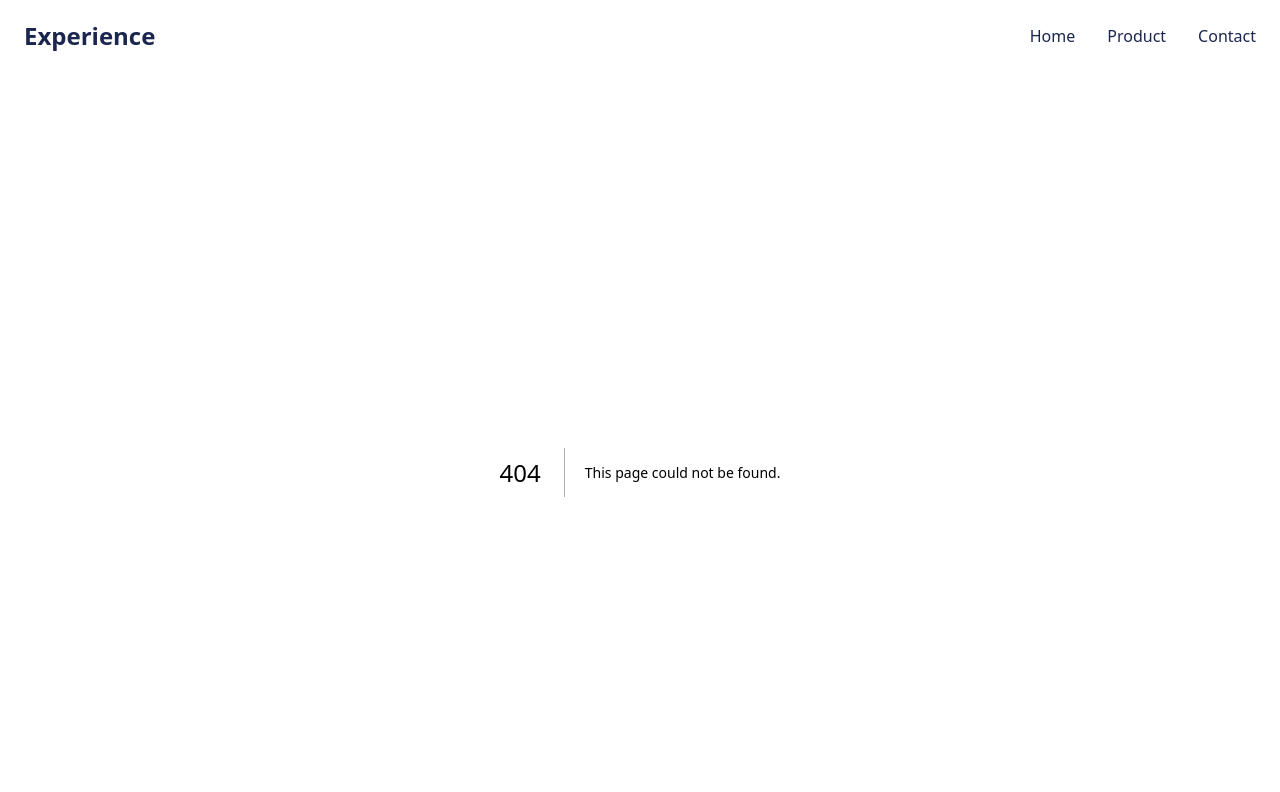
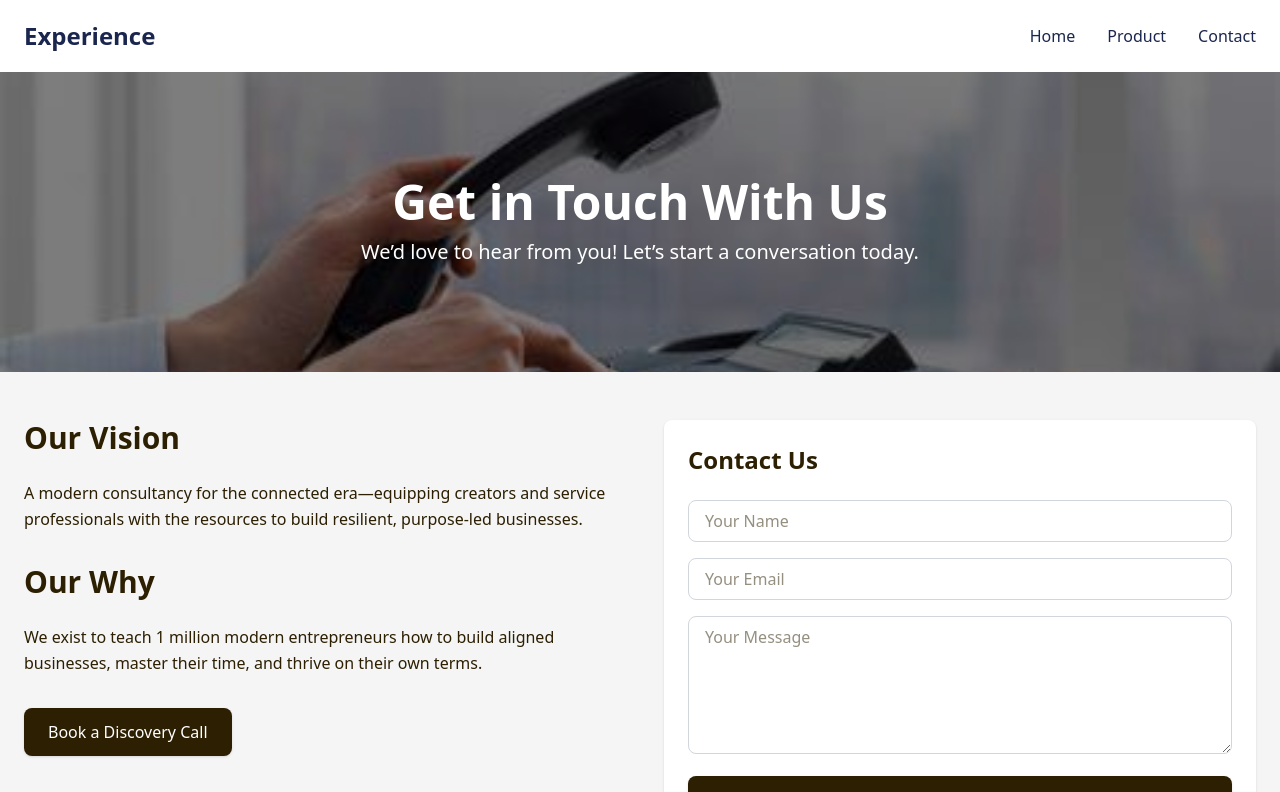
Before and after one commit to Nacho1499/experience, a Next.js app: page /contact in a window 1280 px wide. Before the commit this address had no page. Shown: the top 792 px of the page. Built offline with nearby package versions, Linux system fonts and the light colour scheme.

Commit message:
created contact page

```diff
--- a/src/app/components/Action.tsx
+++ b/src/app/components/Action.tsx
@@ -1,4 +1,5 @@
-import React from 'react'
+import React from 'react';
+import Link from 'next/link';
 
 const Action = () => {
   return (
@@ -6,7 +7,7 @@ const Action = () => {
         <section className="bg-[#1B264F] text-white py-12 px-4 text-center">
         <h2 className="text-2xl md:text-3xl font-semibold mb-4">Not sure where to start?</h2>
         <p className="mb-6">Book a free clarity call with our team today.</p>
-        <button className="bg-[#F0D267] text-black px-6 py-3 rounded-full hover:opacity-90 transition cursor-pointer">Book a Call</button>
+       <Link href="/contact"><button className="bg-[#F0D267] text-black px-6 py-3 rounded-full hover:opacity-90 transition cursor-pointer">Book a Call</button></Link>
       </section>
     </div>
   )
--- a/src/app/components/Hero.tsx
+++ b/src/app/components/Hero.tsx
@@ -2,6 +2,7 @@
 
 import React from 'react';
 import { motion } from 'framer-motion';
+import Link from 'next/link';
 
 const Hero = () => {
   return (
@@ -35,10 +36,10 @@ const Hero = () => {
             animate={{ opacity: 1, y: 0 }}
             transition={{ delay: 0.6, duration: 1 }}
           >
-            <button className="bg-[#F0D267] text-black px-6 py-3 rounded-full hover:opacity-90 transition">
+            <Link href="/contact"><button className="bg-[#F0D267] text-black px-6 py-3 cursor-pointer rounded-full hover:opacity-90 transition">
               Book a Discovery Call
-            </button>
-            <button className="border border-white text-white px-6 py-3 rounded-full hover:bg-white hover:text-[#2C1F02] transition">
+            </button></Link>
+            <button className="border border-white text-white px-6 py-3 cursor-pointer rounded-full hover:bg-white hover:text-[#2C1F02] transition">
               Explore Our Services
             </button>
           </motion.div>
--- a/src/app/components/Test.tsx
+++ b/src/app/components/Test.tsx
@@ -18,46 +18,33 @@ interface Testimonial {
 
 const testimonials: Testimonial[] = [
   {
-    name: "Sarah",
-    role: "First-time Buyer",
-    text: "The Product Comments section allows users to share their thoughts, experiences, and feedback about.",
+    name: "Eric Hansson",
+    role: "Brand Strategist",
+    text: "Super helpful and easy to work with and when we needed a custom option set up with our systems, their customer service was quick, wonderful, and helpful. We get more orders automatically when customer gets the notice that their item is in. ",
     image: "/jobber2.jpg",
   },
   {
-    name: "Mark",
-    role: "vendor",
-    text: "The Product Comments section allows users to share their thoughts, experiences, and feedback about.",
+    name: "Karen Adamson",
+    role: "Sr, Marketing Manage",
+    text: "Totally worth it, has saved us heaps of time and helps customers enormously. Great for businesses like ours that stock the same seasonal products year in year out that are popular and sought after! Love it. Thanks Frank and team",
     image: "/jobber2.jpg",
   },
   {
-    name: "Emily",
-    role: "Renter",
-    text: "The Product Comments section allows users to share their thoughts, experiences, and feedback about.",
+    name: "Anush Parker",
+    role: "Founder",
+    text: "I wasn’t sure how to stand out in my new niche. Chris and the team helped me find clarity and a clear direction: create valuable content, charge what I’m worth, and delegate what I don’t need to do",
     image: "/jobber2.jpg",
   },
   {
-    name: "Jason",
-    role: "Investor",
-    text: "The Product Comments section allows users to share their thoughts, experiences, and feedback about.",
-    image: "/jobber2.jpg",
-  },
-  {
-    name: "Emmanuel",
-    role: "Seller",
-    text: "The Product Comments section allows users to share their thoughts, experiences, and feedback about.",
-    image: "/jobber2.jpg",
-  },
-  {
-    name: "Daniel",
-    role: "jobber",
-    text: "The Product Comments section allows users to share their thoughts, experiences, and feedback about.",
+    name: "Julia Simpson",
+    role: "Entrepreneur",
+    text: "Really pleased with the service & its functionality, ability to customise our program and also the support when needed, would definitely recommend.",
     image: "/jobber2.jpg",
   },
 ];
 
 const Testimonia = () => {
   return (
-
     <motion.section
       className="py-20 bg-[#F5F5F5] text-[#2C1F02] font-sans"
       initial={{ opacity: 0, y: 30 }}
@@ -81,6 +68,7 @@ const Testimonia = () => {
           autoplay={{ delay: 5000 }}
           loop={true}
           spaceBetween={30}
+          className="!items-stretch"
           breakpoints={{
             0: { slidesPerView: 1 },
             768: { slidesPerView: 2 },
@@ -88,9 +76,10 @@ const Testimonia = () => {
           }}
         >
           {testimonials.map((t, index) => (
-            <SwiperSlide key={index}>
+            <SwiperSlide key={index} className="flex">
               <motion.div
-                className="bg-white p-6 rounded-2xl shadow-md h-full flex flex-col justify-between hover:shadow-xl transition duration-300"
+                className="bg-white p-6 rounded-2xl shadow-md flex flex-col justify-between hover:shadow-xl transition duration-300 w-full h-full"
+                style={{ minHeight: "350px" }}
                 initial={{ opacity: 0, y: 30 }}
                 whileInView={{ opacity: 1, y: 0 }}
                 viewport={{ once: true }}
@@ -104,8 +93,8 @@ const Testimonia = () => {
                   <Image
                     src={t.image}
                     alt={t.name}
-                    width={50}
-                    height={50}
+                    width={40}
+                    height={40}
                     className="rounded-full object-cover"
                   />
                   <div className="text-left">
@@ -117,10 +106,8 @@ const Testimonia = () => {
             </SwiperSlide>
           ))}
         </Swiper>
-
       </div>
     </motion.section>
-
   );
 };
 
--- /dev/null
+++ b/src/app/contact/page.tsx
@@ -0,0 +1,128 @@
+"use client";
+
+import Link from "next/link";
+import { useState } from "react";
+import { motion } from "framer-motion";
+
+export default function ContactPage() {
+  const [formData, setFormData] = useState({ name: "", email: "", message: "" });
+
+  const handleChange = (
+    e: React.ChangeEvent<HTMLInputElement | HTMLTextAreaElement>
+  ) => {
+    setFormData({ ...formData, [e.target.name]: e.target.value });
+  };
+
+  const handleSubmit = (e: React.FormEvent) => {
+    e.preventDefault();
+    console.log("Form submitted:", formData);
+  };
+
+  return (
+    <div className="bg-[#F5F5F5] text-[#2C1F02] font-sans">
+      {/* Hero Section */}
+      <div
+        className="relative bg-cover bg-center h-[300px] flex items-center justify-center"
+        style={{
+          backgroundImage: "url('/contact.jpg')",
+        }}
+      >
+        {/* Overlay */}
+        <div className="absolute inset-0 bg-black/50"></div>
+
+        <motion.div
+          className="relative text-center text-white px-6"
+          initial={{ opacity: 0, y: 30 }}
+          animate={{ opacity: 1, y: 0 }}
+          transition={{ duration: 0.8 }}
+        >
+          <h1 className="text-4xl md:text-5xl font-bold mb-3">
+            Get in Touch With Us
+          </h1>
+          <p className="text-lg md:text-xl max-w-2xl mx-auto">
+            We’d love to hear from you! Let’s start a conversation today.
+          </p>
+        </motion.div>
+      </div>
+
+      {/* Main Content */}
+      <div className="max-w-7xl mx-auto grid md:grid-cols-2 gap-12 px-6 py-12">
+        {/* Vision & Mission */}
+        <motion.div
+          initial={{ opacity: 0, x: -50 }}
+          whileInView={{ opacity: 1, x: 0 }}
+          transition={{ duration: 0.7 }}
+          viewport={{ once: true }}
+        >
+          <h2 className="text-3xl font-bold mb-6">Our Vision</h2>
+          <p className="mb-8 leading-relaxed">
+            A modern consultancy for the connected era—equipping creators and
+            service professionals with the resources to build resilient,
+            purpose-led businesses.
+          </p>
+
+          <h2 className="text-3xl font-bold mb-6">Our Why</h2>
+          <p className="mb-8 leading-relaxed">
+            We exist to teach 1 million modern entrepreneurs how to build
+            aligned businesses, master their time, and thrive on their own
+            terms.
+          </p>
+
+          <Link
+            href="https://calendar.google.com/calendar/u/2?cid=NjZlODQ5MGFhM2Q3YjQxNzRkZWRmMTBhMWRiMDQzZTg1ODAwYjgyODc2NzQ5OGExNTk0OGFhZDE2NzZjNWZlM0Bncm91cC5jYWxlbmRhci5nb29nbGUuY29t"
+            target="_blank"
+            className="inline-block bg-[#2C1F02] text-white px-6 py-3 rounded-lg shadow hover:bg-[#4A3510] transition"
+          >
+            Book a Discovery Call
+          </Link>
+        </motion.div>
+
+        {/* Contact Form */}
+        <motion.div
+          className="bg-white rounded-lg shadow p-6"
+          initial={{ opacity: 0, x: 50 }}
+          whileInView={{ opacity: 1, x: 0 }}
+          transition={{ duration: 0.7 }}
+          viewport={{ once: true }}
+        >
+          <h2 className="text-2xl font-bold mb-6">Contact Us</h2>
+          <form onSubmit={handleSubmit} className="space-y-4">
+            <input
+              type="text"
+              name="name"
+              placeholder="Your Name"
+              value={formData.name}
+              onChange={handleChange}
+              className="w-full border border-gray-300 rounded-lg px-4 py-2 focus:outline-none focus:ring-2 focus:ring-[#2C1F02]"
+              required
+            />
+            <input
+              type="email"
+              name="email"
+              placeholder="Your Email"
+              value={formData.email}
+              onChange={handleChange}
+              className="w-full border border-gray-300 rounded-lg px-4 py-2 focus:outline-none focus:ring-2 focus:ring-[#2C1F02]"
+              required
+            />
+            <textarea
+              name="message"
+              placeholder="Your Message"
+              value={formData.message}
+              onChange={handleChange}
+              rows={5}
+              className="w-full border border-gray-300 rounded-lg px-4 py-2 focus:outline-none focus:ring-2 focus:ring-[#2C1F02]"
+              required
+            ></textarea>
+            <button
+              type="submit"
+              className="w-full bg-[#2C1F02] text-white px-6 py-3 rounded-lg shadow hover:bg-[#4A3510] transition"
+            >
+              Send Message
+            </button>
+          </form>
+        </motion.div>
+      </div>
+    </div>
+  );
+}
```
Also changed, not shown: public/contact.jpg (added).
